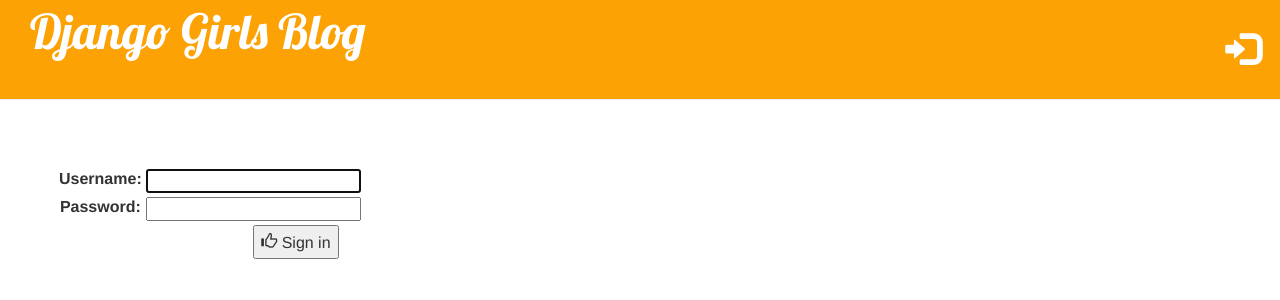
After one commit to dom1nator/my-first-blog, a Django app: page /accounts/login/ in a window 1280 px wide. The commit adds this page. Shown: the top 300 px of the page. Run offline with Django 3.2, Linux system fonts and the light colour scheme; some libraries are stand-ins or nearby versions.

Commit message:
Username and Password Login, requirements to be logged in to add/edit/publish/delete posts. Can log out again. Blog.

```diff
--- a/blog/static/css/blog.css
+++ b/blog/static/css/blog.css
@@ -21,6 +21,10 @@
 	text-decoration: none;
 
 	padding-left: 15px;
+	}
+.pageTitle{
+		position: fixed;
+		margin-top: 0px;
 	}
 
 .content{
@@ -73,3 +77,20 @@
 	width: auto;
 	height: 34px;
 }
+.loginButton{
+	width: auto;
+	height: 34px;
+	position: absolute;
+}
+
+.loginForm, .loginForm table td {
+
+
+	margin-top: 65px;
+	padding: 2px;
+	text-align: center;
+}
+
+.loginForm table{
+
+}
--- a/blog/templates/blog/base.html
+++ b/blog/templates/blog/base.html
@@ -11,11 +11,20 @@
     </head>
     <body>
 <div class="page-header">
+    {% if user.is_authenticated %}
+
     <a href="{% url 'blog.views.post_new' %}" class="top-menu"><span class = "glyphicon glyphicon-plus"></a>
-    <a href="{%url 'post_draft_list' %}" class="glyphicon glyphicon-edit"></span></a>
-    <h1><a href="/">Django Girls Blog</a></h1>
+    <a href="{% url 'post_draft_list' %}" class="top-menu"></span class="glyphicon glyphicon-edit"></a>
 
+    <a href="{% url 'django.contrib.auth.views.logout' %}") class="top-menu"> <span class="glyphicon glyphicon-log-out"></span></a>
+<p class="top-menu"> Hello {{user.username}}</p>
+    {% else %}
+    <a href="{% url 'django.contrib.auth.views.login' %}" class="top-menu"><span class="glyphicon glyphicon-log-in"></span>
+    {% endif %}
+
+<h1><a class="pageTitle" href="/">Django Girls Blog</a></h1>
 </div>
+
 <div class="content container">
     <div class="row">
         <div class="col-md-8">
--- /dev/null
+++ b/blog/templates/registration/login.html
@@ -0,0 +1,35 @@
+{% extends "blog/base.html" %}
+
+{% block content %}
+
+{% if form.errors %}
+
+<p> Your username and password didn't match. Please try again.</p>
+{% endif %}
+
+<form class="loginForm" method="post" action="{% url 'django.contrib.auth.views.login' %}">
+{% csrf_token %}
+
+<table>
+	<tr>
+		<td> {{ form.username.label_tag }}</td>
+		<td> {{ form.username }} </td>
+	</tr>
+	<tr>
+		<td>{{ form.password.label_tag }}</td>
+		<td>{{ form.password }}</td>
+	</tr>
+	<tr>
+		<td></td>
+		<td>
+			<button type="submit" class="loginButton">
+  <i class="glyphicon glyphicon-thumbs-up"></i> Sign in
+</button>
+</td>
+</tr>
+</table>
+
+<input type="hidden" name="next" value="{{ next }}" />
+</form>
+
+{% endblock %}
--- a/mysite/settings.py
+++ b/mysite/settings.py
@@ -102,3 +102,5 @@
 
 STATIC_URL = '/static/'
 STATIC_ROOT = os.path.join(BASE_DIR,'static')
+
+LOGIN_REDIRECT_URL = '/'
--- a/mysite/urls.py
+++ b/mysite/urls.py
@@ -1,5 +1,6 @@
 from django.conf.urls import include, url
 from django.contrib import admin
+admin.autodiscover()
 
 urlpatterns = [
     # Examples:
@@ -8,4 +9,6 @@
 
     url(r'^admin/', include(admin.site.urls)),
     url(r'',include('blog.urls')),
+    url(r'^accounts/login/$', 'django.contrib.auth.views.login'),
+    url(r'^accounts/logout/$', 'django.contrib.auth.views.logout', {'next_page': '/'}),
 ]
```
Also changed, not shown: blog/templates/blog/post_detail.html (+9 -7 lines), blog/views.py (+6 -6 lines).
